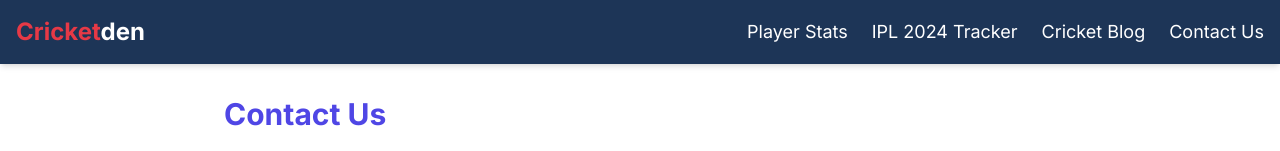
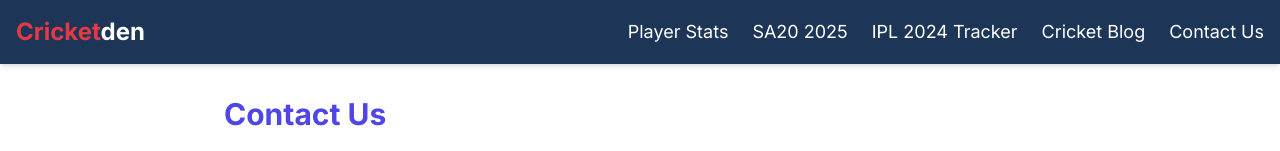
Before and after one commit to PatelAbhay550/cricketden, a Next.js app: page /ContactUs in a window 1280 px wide. Shown: the top 151 px of the page. Built offline with nearby package versions, Linux system fonts and the light colour scheme.

Commit message:
Update Header.jsx

```diff
--- a/components/Header.jsx
+++ b/components/Header.jsx
@@ -88,6 +88,15 @@ const Header = () => {
             </li>
             <li>
               <Link
+                href="/sa20-2025"
+                className="hover:text-[#E63946] transition-colors"
+                onClick={() => setMenuOpen(false)}
+              >
+                SA20 2025
+              </Link>
+            </li>
+            <li>
+              <Link
                 href="/ipl2024"
                 className="hover:text-[#E63946] transition-colors"
                 onClick={() => setMenuOpen(false)}
```
